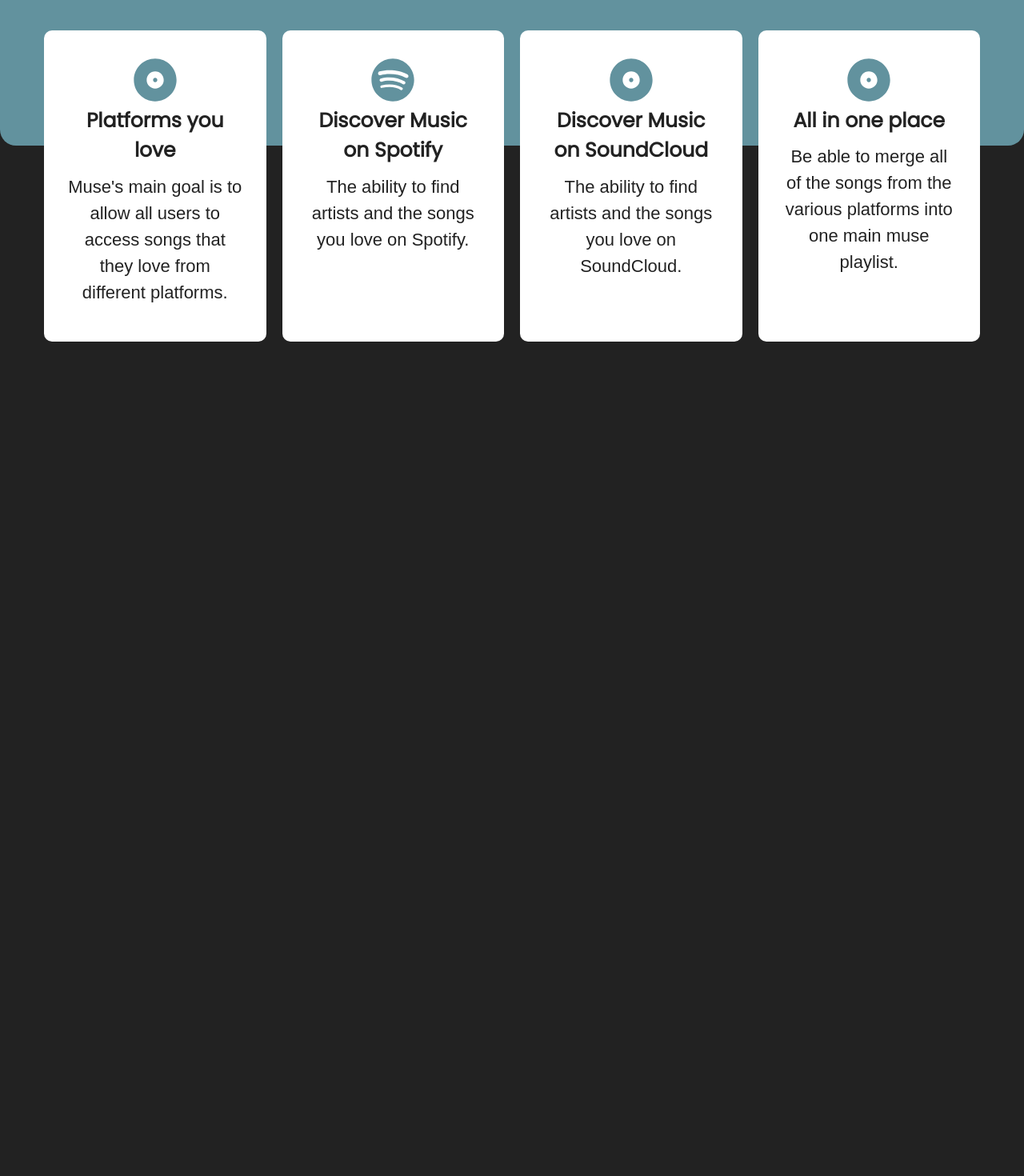
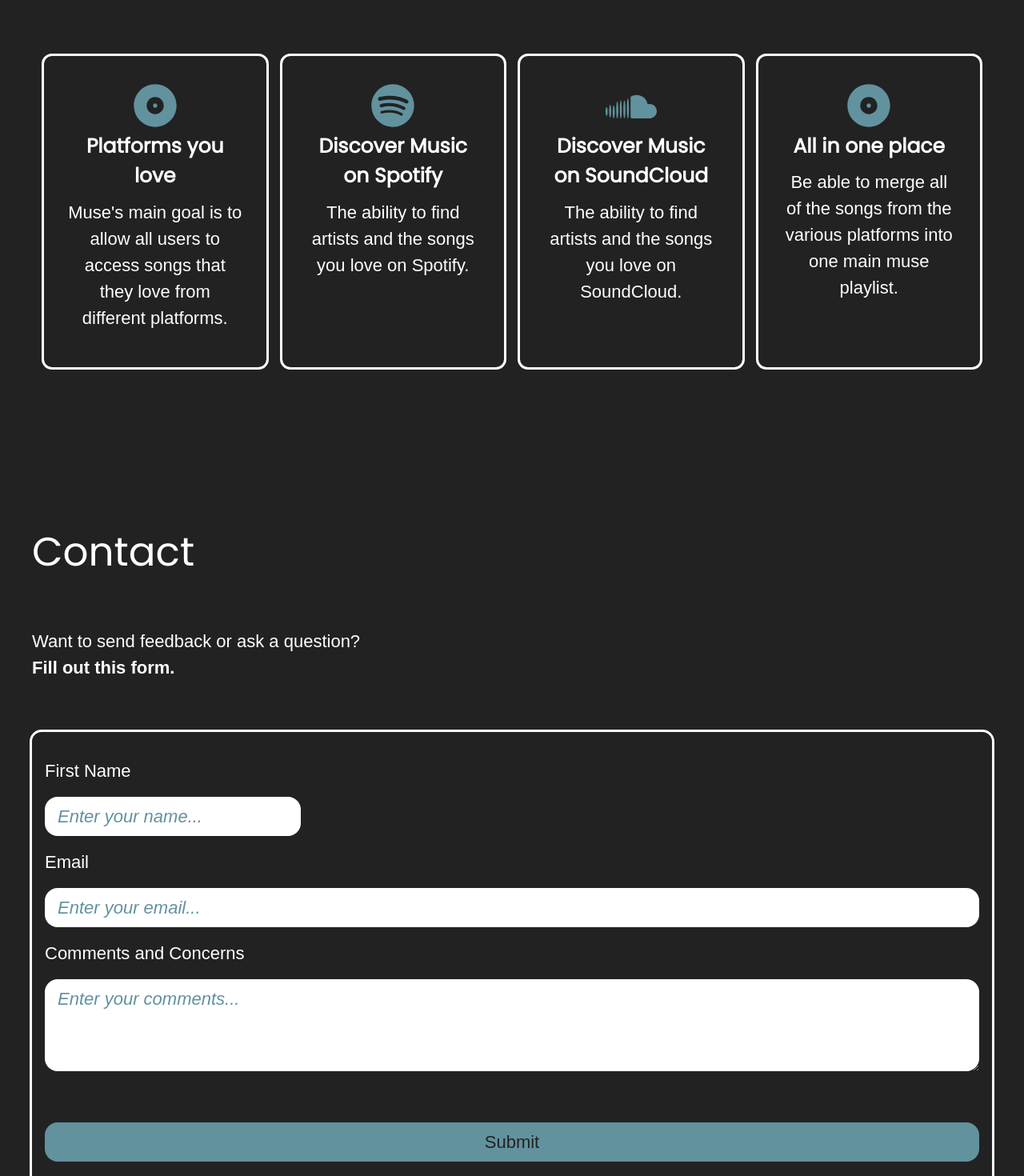
Before and after one commit to jbrov2/Muse-Redo, a React (Vite) app in the folder client/: page / in a window 1280 px wide. Shown: the part 1980-3450 px from the top of the page at 80% size. Built offline with nearby package versions, Linux system fonts and the light colour scheme.

Commit message:
added necessary styling

```diff
--- a/client/src/components/landing_page/AboutUs.jsx
+++ b/client/src/components/landing_page/AboutUs.jsx
@@ -4,20 +4,25 @@
   return (
     <>
       <section className="about my-[80px] xl:mt-[200px] relative z-20">
-        {/**Container */}
-        <div className="container mx-auto mb-[400px] xl:px-0">
-            <h2 className="h2 text-left mb-8 text-secondary">The Best of Both Worlds</h2>
-            <div className="flex flex-col text-center gap-8">
+        <div className="max-w-[1466px] mb-8 mx-4 xl:mx-auto px-6 xl:px-0 h-[368] items-center">
+          {/**Container */}
+          <div className="container mx-auto mb-[400px] xl:px-0">
+            <h2 className="h2 text-left mb-8 text-secondary">
+              The Best of Both Worlds
+            </h2>
+            <div className="flex flex-col gap-8">
               <p className="p text-secondary text-left font-light">
-                  muse aims to give users the freedom to listen to the artist they from the underground to the mainstream. All on one dedicated platform.
+                muse aims to give users the freedom to listen to the artist they
+                from the underground to the mainstream. All on one dedicated
+                platform.
               </p>
               <div className="flex">
-                 <button className="btn btn-primary max-w-[310px]">Click here to learn more <RiArrowRightLine/> </button>
+                <button className="btn btn-primary max-w-[310px]">
+                  Click here to learn more <RiArrowRightLine />{" "}
+                </button>
               </div>
-
-
             </div>
-
+          </div>
         </div>
       </section>
     </>
--- a/client/src/components/landing_page/Contact.jsx
+++ b/client/src/components/landing_page/Contact.jsx
@@ -1,15 +1,62 @@
-function Contact(){
-    return(
-        <>
-        <section
-        className="contact">
-            <div className="container">
-                <h2 className="h2 text-secondary xl:">Contact</h2>
+function Contact() {
+  return (
+    <>
+      <section className="contact my-[80px] xl:mt-[200px]">
+        <div className="max-w-[1466px] mb-8 mx-4 xl:mx-auto px-6 xl:px-0 h-[368] items-center">
+          <div className="container mx-auto mb-[400px] xl:px-0 ">
+            <div className="flex mb-16 flex-col text-left gap-8">
+              <h2 className="contact_header h2 mb-8 text-secondary text-left">
+                Contact
+              </h2>{" "}
+              <p className="p">
+                Want to send feedback or ask a question? <br />
+                <span className="font-bold">Fill out this form. </span>
+              </p>
             </div>
-        </section>
-        </>
-    )
-
+            <div className="form outline rounded-xl p-4">
+              <form className="flex flex-col " action="">
+                <label htmlFor="name">First Name</label>
+                <input
+                  className="placeholder:italic placeholder:text-accent w-80"
+                  type="text"
+                  id="name"
+                  name="name"
+                  minLength={3}
+                  size={20}
+                  required
+                  placeholder="Enter your name..."
+                />
+                <label htmlFor="email">Email</label>
+                <input
+                  className="placeholder:italic placeholder:text-accent w-full"
+                  type="text"
+                  id="email"
+                  name="email"
+                  minLength={3}
+                  required
+                  placeholder="Enter your email..."
+                />
+                <label htmlFor="comments">Comments and Concerns</label>
+                <textarea
+                  className="placeholder:italic placeholder:text-accent"
+                  id="comments"
+                  name="comments"
+                  rows={3}
+                  required
+                  placeholder="Enter your comments..."
+                />
+                <input
+                  className="btn bg-accent mt-16 mb-4 hover:cursor-pointer hover:scale-105 transition-all duration-300"
+                  type="button"
+                  value="Submit"
+                />
+              </form>
+            </div>
+          </div>
+        </div>
+      </section>
+    </>
+  );
 }
 
-export default Contact
+export default Contact;
--- a/client/src/components/landing_page/Services.jsx
+++ b/client/src/components/landing_page/Services.jsx
@@ -1,16 +1,16 @@
-import { RiAlbumFill, RiSpotifyFill } from "@remixicon/react";
+import { RiAlbumFill, RiSoundcloudFill, RiSpotifyFill } from "@remixicon/react";
 
 function Services() {
   return (
     <>
-      <section className="services relative">
-        <div className="bg-accent max-w-[1466px] mx-4 xl:mx-auto rounded-[20px] px-6 xl:px-0 relative h-[368px] flex items-center xl:items-start">
+      <section className="services  relative">
+        <div className=" max-w-[1466px] mb-8 mx-4 xl:mx-auto rounded-[20px] px-6 xl:px-0 relative h-[368px] flex items-center xl:items-start">
           <div className="container mx-auto">
-            <div className="services_top flex items-center flex-col xl:flex-row xl:my-[60px]">
-              <h2 className="h2 flex-1 mb-4 xl:mb-0 text-center xl:text-left">
+            <div className="services_top flex flex-col  xl:my-[60px]">
+              <h2 className="h2  mb-4 xl:mb-0 text-left">
                 Muse&apos;s services
               </h2>
-              <p className="p text-primary flex-1 text-center xl:text-left max-w-2xl xl:max-w-none">
+              <p className="p  mb-8 xl:text-left max-w-2xl xl:max-w-none">
                 Muse is offering the ability for users to merge their Spotify
                 and Soundcloud likes, and playlists. Along with a visually
                 appealing UI.
@@ -23,52 +23,48 @@
           {/**Grid */}
           <div className="grid xl:grid-cols-4 gap-5 px-8 xl:px-0 w-full max-w-[1200px]">
             {/*Grid Item*/}
-            <div className="services_item bg-secondary p-[30px] rounded-[10px] min-h-[288px] flex flex-col items-center  text-center">
+            <div className="services_item outline outline-secondary p-[30px] rounded-[10px] min-h-[288px] flex flex-col items-center  text-center hover:scale-105 hover:-rotate-3 transition-all duration-300">
               <div className="mb-[15px]">
                 <RiAlbumFill className="text-accent size-16 mx-auto" />
-                <h3 className="h3 mb-[10px] font-bold text-primary">
-                  Platforms you love
-                </h3>
-                <p className="font-light leading-normal max-w-[300px] text-primary">
+                <h3 className="h3 mb-[10px] font-bold ">Platforms you love</h3>
+                <p className="font-light leading-normal max-w-[300px] ">
                   Muse&apos;s main goal is to allow all users to access songs
                   that they love from different platforms.
                 </p>
               </div>
             </div>
             {/*Grid Item*/}
-            <div className="services_item bg-secondary p-[30px] rounded-[10px] min-h-[288px] flex flex-col items-center text-center">
+            <div className="services_item outline outline-secondary p-[30px] rounded-[10px] min-h-[288px] flex flex-col items-center text-center hover:scale-105 hover:rotate-3 transition-all duration-300">
               <div className="mb-[15px]">
                 <RiSpotifyFill className="text-accent size-16 mx-auto" />
-                <h3 className="h3 mb-[10px] font-bold text-primary">
+                <h3 className="h3 mb-[10px] font-bold ">
                   Discover Music on Spotify
                 </h3>
-                <p className="font-light leading-normal max-w-[300px] text-primary">
+                <p className="font-light leading-normal max-w-[300px] ">
                   The ability to find artists and the songs you love on
                   <span> Spotify</span>.
                 </p>
               </div>
             </div>
             {/*Grid Item*/}
-            <div className="services_item bg-secondary p-[30px] rounded-[10px] min-h-[288px] flex flex-col items-center  text-center">
+            <div className="services_item outline outline-secondary p-[30px] rounded-[10px] min-h-[288px] flex flex-col items-center  text-center hover:scale-105 hover:-rotate-3 transition-all duration-300">
               <div className="mb-[15px]">
-                <RiAlbumFill className="text-accent size-16 mx-auto" />
-                <h3 className="h3 mb-[10px] font-bold  text-primary">
+                <RiSoundcloudFill className="text-accent size-16 mx-auto" />
+                <h3 className="h3 mb-[10px] font-bold  ">
                   Discover Music on SoundCloud
                 </h3>
-                <p className="font-light leading-normal max-w-[400px] text-primary">
+                <p className="font-light leading-normal max-w-[400px] ">
                   The ability to find artists and the songs you love on
                   SoundCloud.
                 </p>
               </div>
             </div>
             {/*Grid Item*/}
-            <div className="services_item bg-secondary p-[30px] rounded-[10px] min-h-[288px] flex flex-col items-center  text-center">
+            <div className="services_item outline outline-secondary p-[30px] rounded-[10px] min-h-[288px] flex flex-col items-center  text-center hover:scale-105 hover:rotate-3 transition-all duration-300">
               <div className="mb-[15px]">
                 <RiAlbumFill className="text-accent size-16 mx-auto" />
-                <h3 className="h3 mb-[10px] font-bold text-primary">
-                  All in one place
-                </h3>
-                <p className="font-light leading-normal max-w-[300px] text-primary">
+                <h3 className="h3 mb-[10px] font-bold ">All in one place</h3>
+                <p className="font-light leading-normal max-w-[300px] ">
                   Be able to merge all of the songs from the various platforms
                   into one main muse playlist.
                 </p>
--- a/client/src/views/Home.jsx
+++ b/client/src/views/Home.jsx
@@ -2,6 +2,7 @@
 import Navbar from "../components/navBar";
 import Services from "../components/landing_page/Services";
 import AboutUs from "../components/landing_page/AboutUs";
+import Contact from "../components/landing_page/Contact";
 
 function Home() {
   return (
@@ -15,6 +16,8 @@
         <AboutUs />
         {/*Services Section */}
         <Services />
+        {/*Contact Section */}
+        <Contact />
         {/*Temp Div */}
         <div className="h-[3000px]"></div>
       </div>
```
